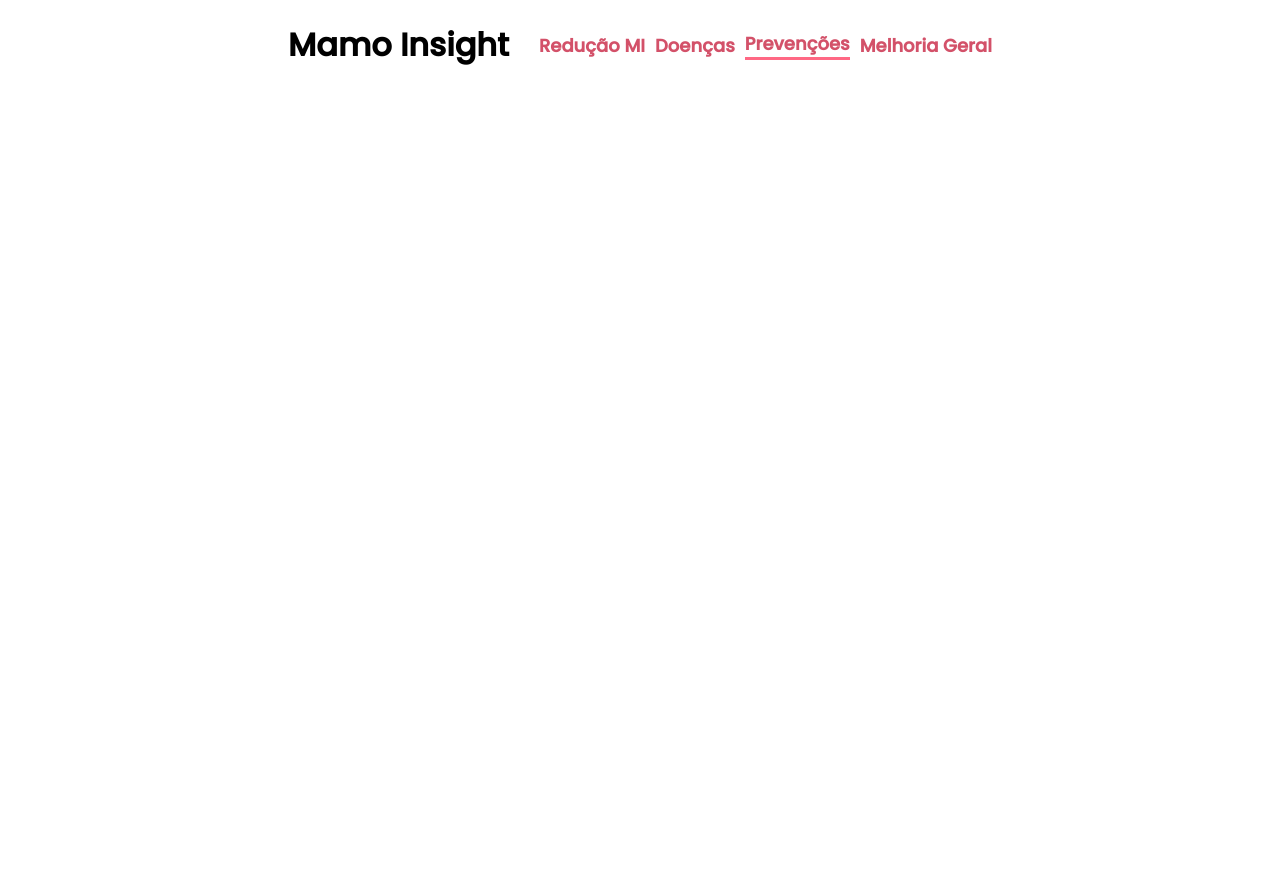
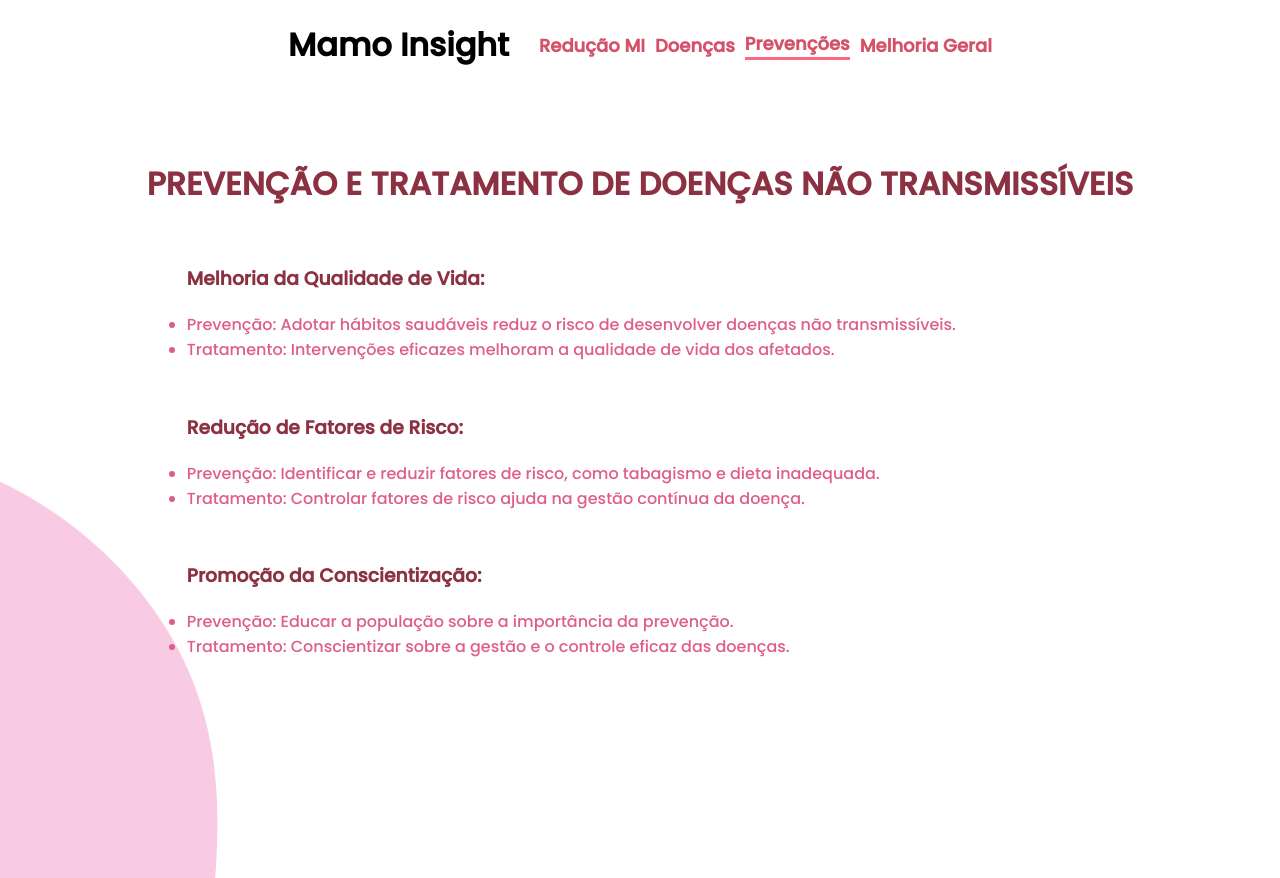
Before and after one commit to vinicius-prates/global-solutions-2, a React (Create React App) app: page /prevencoes in a window 1280 px wide. Before the commit the page ends 800 px from the top, so only its background shows below. Built offline with nearby package versions, Linux system fonts and the light colour scheme.

Commit message:
panding  on prevencoes

```diff
--- a/src/Pages/Prevencoes/Prevencoes.css
+++ b/src/Pages/Prevencoes/Prevencoes.css
@@ -0,0 +1,25 @@
+.prevencoes-container{
+    background-image: url('/public/bg5.png');
+    display: flex;
+    flex-direction: column;
+    gap: 5rem;
+    align-items: center;
+    padding: 3rem 5rem 12.7rem 5rem;
+}
+
+.prevencoes-tipos{
+
+    display: flex;
+    flex-direction: column;
+}
+
+.prevencoes-tipos h1{
+    color: #8B3141;
+}
+.prevencoes-tipos ul h3{
+    color: #8B3141;
+}
+
+.prevencoes-tipos ul li{
+    color: #DE5D8B;
+}
--- a/src/Pages/Prevencoes/Prevencoes.jsx
+++ b/src/Pages/Prevencoes/Prevencoes.jsx
@@ -2,8 +2,28 @@ import { Navbar } from "../../Components/Navbar/Navbar"
 
  export const Prevencoes = () => {
     return(
-        <div>
+        <div className="prevencoes-main-container">
             <Navbar/>
+            <div className="prevencoes-container">
+                <div className="prevencoes-tipos">
+                    <h1>PREVENÇÃO E TRATAMENTO DE DOENÇAS NÃO TRANSMISSÍVEIS</h1>
+                    <ul>
+                        <h3>Melhoria da Qualidade de Vida:</h3>
+                        <li>Prevenção: Adotar hábitos saudáveis reduz o risco de desenvolver doenças não transmissíveis.</li>
+                        <li>Tratamento: Intervenções eficazes melhoram a qualidade de vida dos afetados.</li>
+                    </ul>
+                    <ul>
+                        <h3>Redução de Fatores de Risco:</h3>
+                        <li>Prevenção: Identificar e reduzir fatores de risco, como tabagismo e dieta inadequada.</li>
+                        <li>Tratamento: Controlar fatores de risco ajuda na gestão contínua da doença.</li>
+                    </ul>
+                    <ul>
+                        <h3>Promoção da Conscientização:</h3>
+                        <li>Prevenção: Educar a população sobre a importância da prevenção.</li>
+                        <li>Tratamento: Conscientizar sobre a gestão e o controle eficaz das doenças.</li>
+                    </ul>
+                </div>
+            </div>
         </div>
     )
  }
```
Also changed, not shown: public/bg5.png (added), public/grafico-prevencao.png (added).
